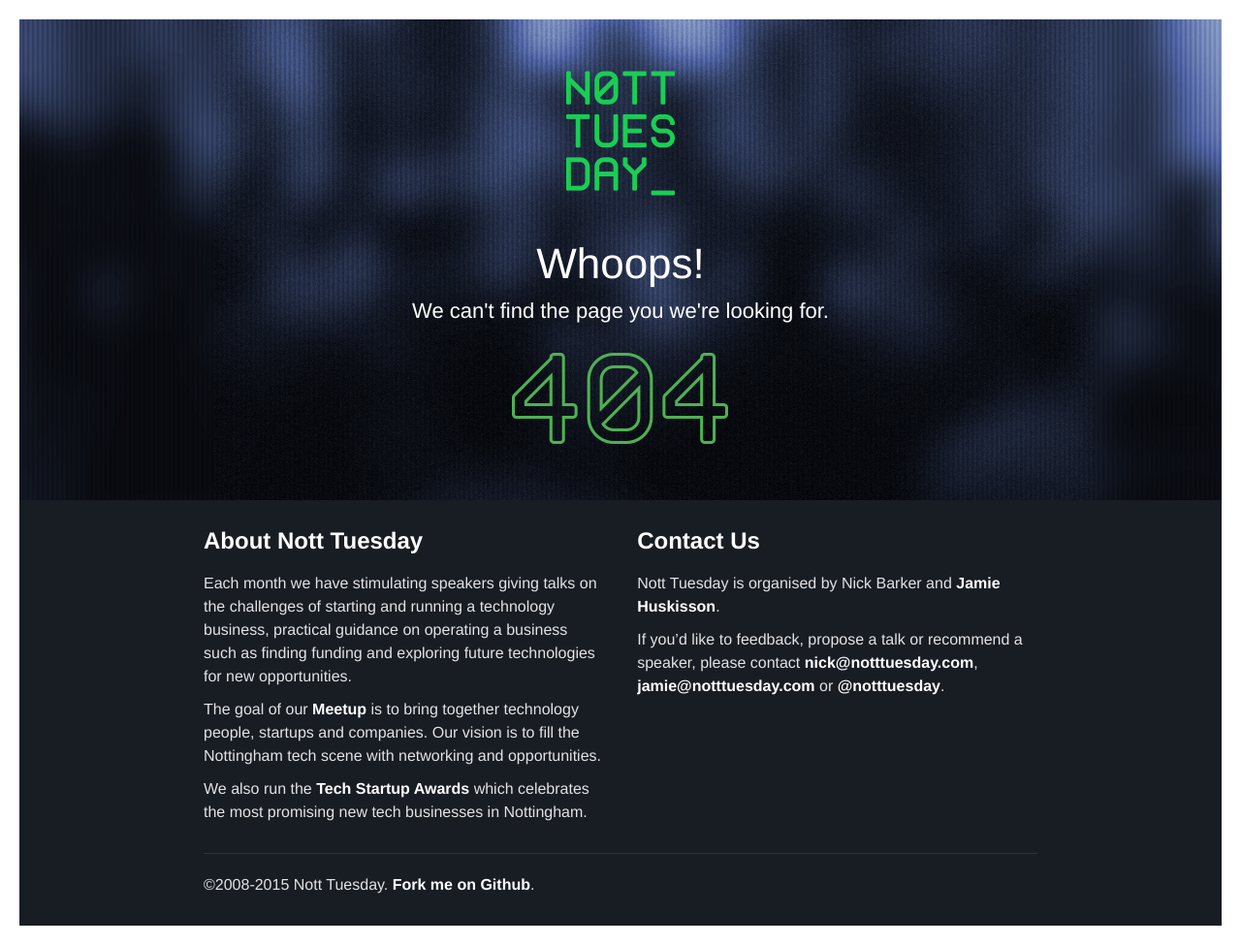
After one commit to WeareJH/NottTuesday, a PHP site: page /404.html in a window 1280 px wide. The commit adds this page. Shown: the whole page at 97% size. Run offline with PHP 8.4, Linux system fonts and the light colour scheme; some libraries are stand-ins or nearby versions.

Commit message:
added error page

```diff
--- /dev/null
+++ b/404.html
@@ -0,0 +1,85 @@
+<!DOCTYPE html>
+<!--[if lt IE 7]>      <html class="no-js ie ie6 lt-ie10 lt-ie9 lt-ie8 lt-ie7" lang="en-US"> <![endif]-->
+<!--[if IE 7]>         <html class="no-js ie ie7 lt-ie10 lt-ie9 lt-ie8" lang="en-US"> <![endif]-->
+<!--[if IE 8]>         <html class="no-js ie ie8 lt-ie10 lt-ie9" lang="en-US"> <![endif]-->
+<!--[if IE 9]>         <html class="no-js ie ie9 lt-ie10" lang="en-US"> <![endif]-->
+<!--[if gt IE 9]><!--> <html class="no-js ffly" lang="en-US"> <!--<![endif]-->
+<head>
+    <title>Nott Tuesday: The meetup for Nottingham&rsquo;s tech scene. For founders and entrepreneurs</title>
+    <meta name="description" content="Our free, monthly event features a guest speaker and time to meet fellow founders, entrepreneurs and technologists. Come share, support and unwind with us.">
+
+    <!-- META -->
+    <meta charset="UTF-8" />
+    <meta http-equiv="X-UA-Compatible" content="IE=edge,chrome=1">
+    <meta name="viewport" content="width=device-width, initial-scale=1.0">
+
+    <!-- ICONS -->
+    <link href="favicon.ico" rel="icon" type="image/ico">
+    <meta name="msapplication-TileColor" content="#fff">
+    <meta name="msapplication-TileImage" content="favicon-144.png">
+    <link rel="apple-touch-icon-precomposed" href="favicon-152.png">
+
+    <!-- CSS -->
+    <script src="//use.typekit.net/htk0tvr.js"></script>
+    <script>try{Typekit.load();}catch(e){}</script>
+    <link rel="stylesheet" href="css/nt.css">
+
+    <!-- optimizely -->
+    <script src="//cdn.optimizely.com/js/2419150379.js"></script>
+</head>
+<body>
+
+<header class="wrapper site-header header__bg error-page" role="banner">
+    <div class="container">
+
+        <a class="logo" href="/"><img src="/img/logo.png" alt="Nott Tuesday"></a>
+        <h1>Whoops!</h1>
+        <p>We can't find the page you we're looking for.</p>
+
+        <img class="four-zero-four" src="img/404.png" alt="404"/>
+
+    </div>
+</header><!-- end .site-header -->
+
+<!--<div class="wrapper site-main" role="main">-->
+    <!--<div class="container">-->
+
+
+
+    <!--</div>-->
+<!--</div>&lt;!&ndash; end .site-main &ndash;&gt;-->
+
+<footer class="wrapper site-footer" role="contentinfo">
+    <div class="container">
+
+        <div class="about">
+            <h2>About Nott Tuesday</h2>
+            <p>Each month we have stimulating speakers giving talks on the challenges of starting and running a technology business, practical guidance on operating a business such as finding funding and exploring future technologies for new opportunities.</p>
+            <p>The goal of our <a href="http://www.meetup.com/Nott-Tuesday-Getting-Nottinghams-tech-scene-together/">Meetup</a> is to bring together technology people, startups and companies. Our vision is to fill the Nottingham tech scene with networking and opportunities.</p>
+            <p>We also run the <a href="/awards/2014.html">Tech Startup Awards</a> which celebrates the most promising new tech businesses in Nottingham.</p>
+        </div>
+
+        <div class="contact">
+            <h2>Contact Us</h2>
+            <p>Nott Tuesday is organised by Nick Barker and <a href="https://twitter.com/jhuskisson">Jamie Huskisson</a>.</p>
+            <p>If you&rsquo;d like to feedback, propose a talk or recommend a speaker, please contact <a href="mailto:nick@notttuesday.com">nick@notttuesday.com</a>, <a href="mailto:jamie@notttuesday.com">jamie@notttuesday.com</a> or <a href="http://twitter.com/notttuesday">@notttuesday</a>.</p>
+        </div>
+
+        <p class="legal">&copy;2008-2015 Nott Tuesday. <a href="https://github.com/WeareJH/notttuesday">Fork me on Github</a>.</p>
+    </div>
+</footer><!-- end .site-footer -->
+
+<!-- Google Analytics -->
+<script>
+    (function(i,s,o,g,r,a,m){i['GoogleAnalyticsObject']=r;i[r]=i[r]||function(){
+                (i[r].q=i[r].q||[]).push(arguments)},i[r].l=1*new Date();a=s.createElement(o),
+            m=s.getElementsByTagName(o)[0];a.async=1;a.src=g;m.parentNode.insertBefore(a,m)
+    })(window,document,'script','//www.google-analytics.com/analytics.js','ga');
+
+    ga('create', 'UA-9801978-12', 'auto');
+    ga('send', 'pageview');
+
+</script>
+
+</body>
+</html>
--- a/css/nt.css
+++ b/css/nt.css
@@ -378,6 +378,12 @@ FOOTER
 
   .legal {
     clear: both; } }
+.error-page {
+  padding-bottom: 20px; }
+
+.four-zero-four {
+  margin: 0 auto; }
+
 /* ================================================================================
 AWARDS
 ================================================================================ */
--- a/css/nt.scss
+++ b/css/nt.scss
@@ -519,4 +519,12 @@ FOOTER
     }
 }
 
+.error-page {
+    padding-bottom: 20px;
+}
+
+.four-zero-four {
+    margin: 0 auto;
+}
+
 @import 'awards';
```
Also changed, not shown: img/404.png (added), 1 other file.
